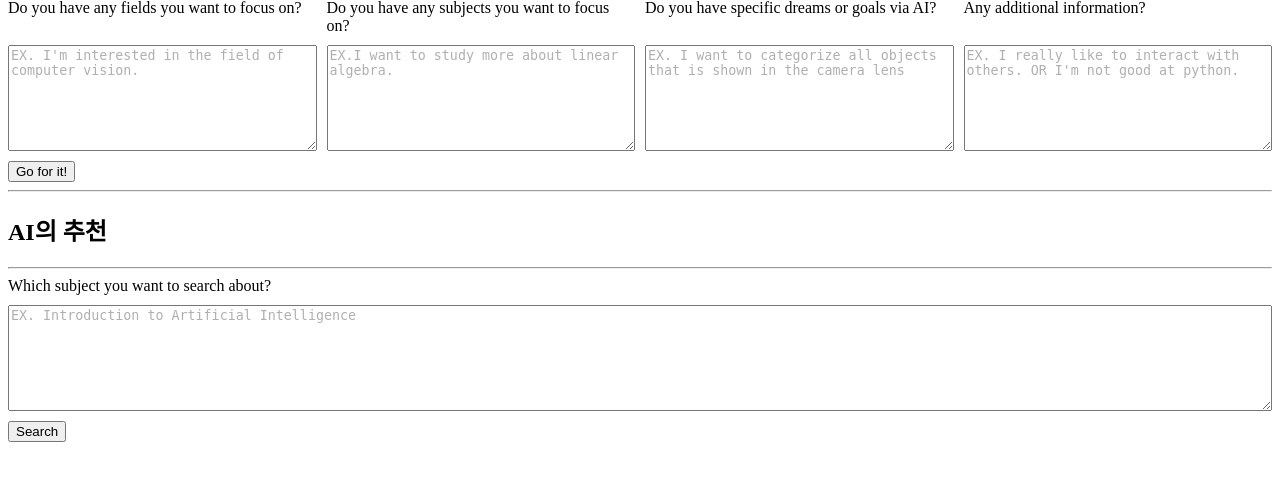
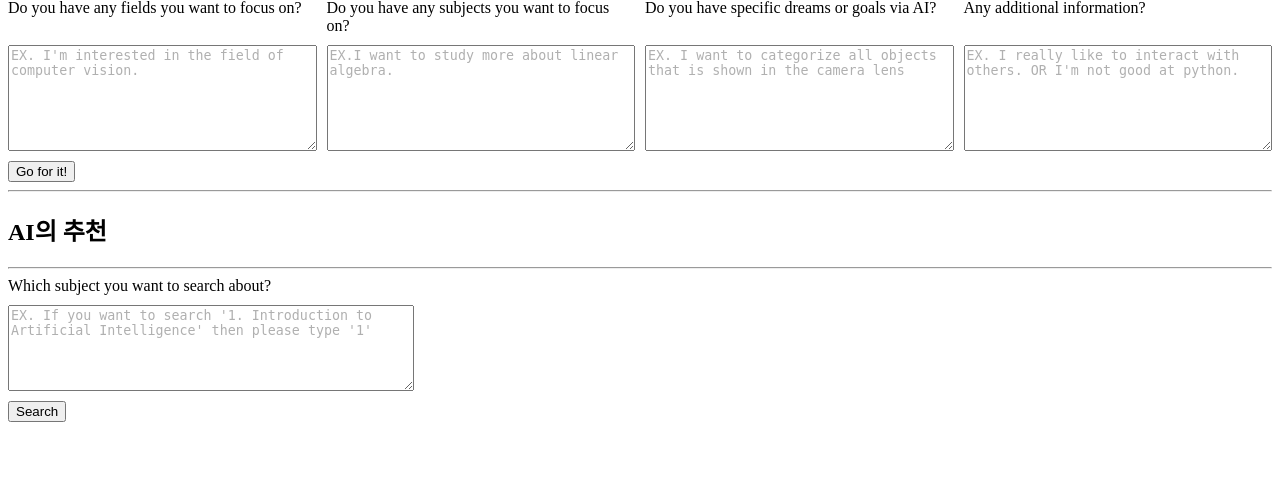
Before and after one commit to HaeSeongHI/Teamproject, a Flask app: page / in a window 1280 px wide. Shown: the part 154-635 px from the top of the page. Run offline with Flask 3, Linux system fonts and the light colour scheme; parts of the project's set-up code (start-up, migrations or seed data) failed here and were passed over.

Commit message:
search engine checking

```diff
--- a/templates/index.html
+++ b/templates/index.html
@@ -22,6 +22,11 @@
             resize: vertical;
         }
 
+        #search_subject {
+            flex:none;
+            width:400px;
+            height:80px;
+        }
         pre {
             font-size: 20px; font-family: 'Consolas', 'Menlo', 'Monaco', 'monospace';
             white-space: pre-wrap;
@@ -65,7 +70,7 @@
             <label for = "search_subject">Which subject you want to search about?</label>
         </div>
         <div class = "textarea-row">
-            <textarea name = "search_subject" id="search_subject" placeholder = "EX. Introduction to Artificial Intelligence"></textarea>
+            <textarea name = "search_subject" id="search_subject" placeholder = "EX. If you want to search '1. Introduction to Artificial Intelligence' then please type '1'"></textarea>
         </div>
         <button type="submit">Search</button>
     </form>
```
